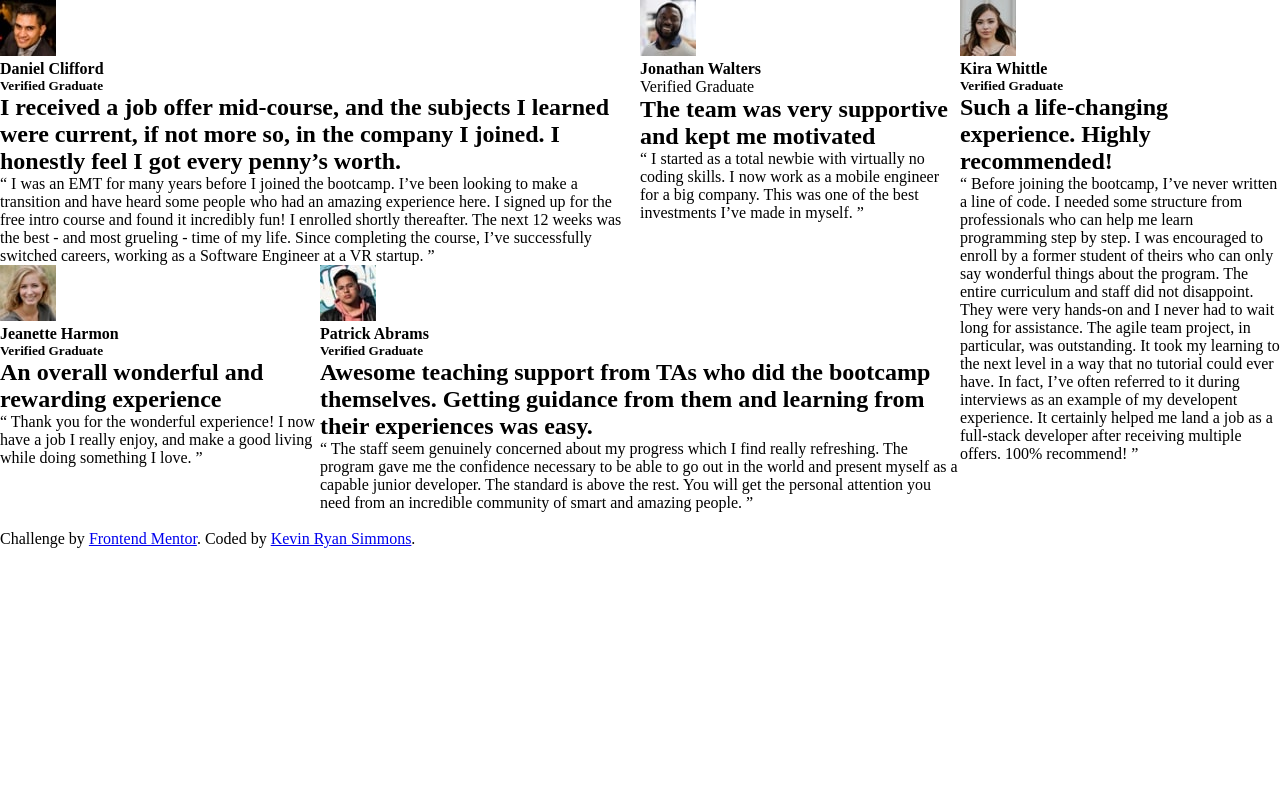
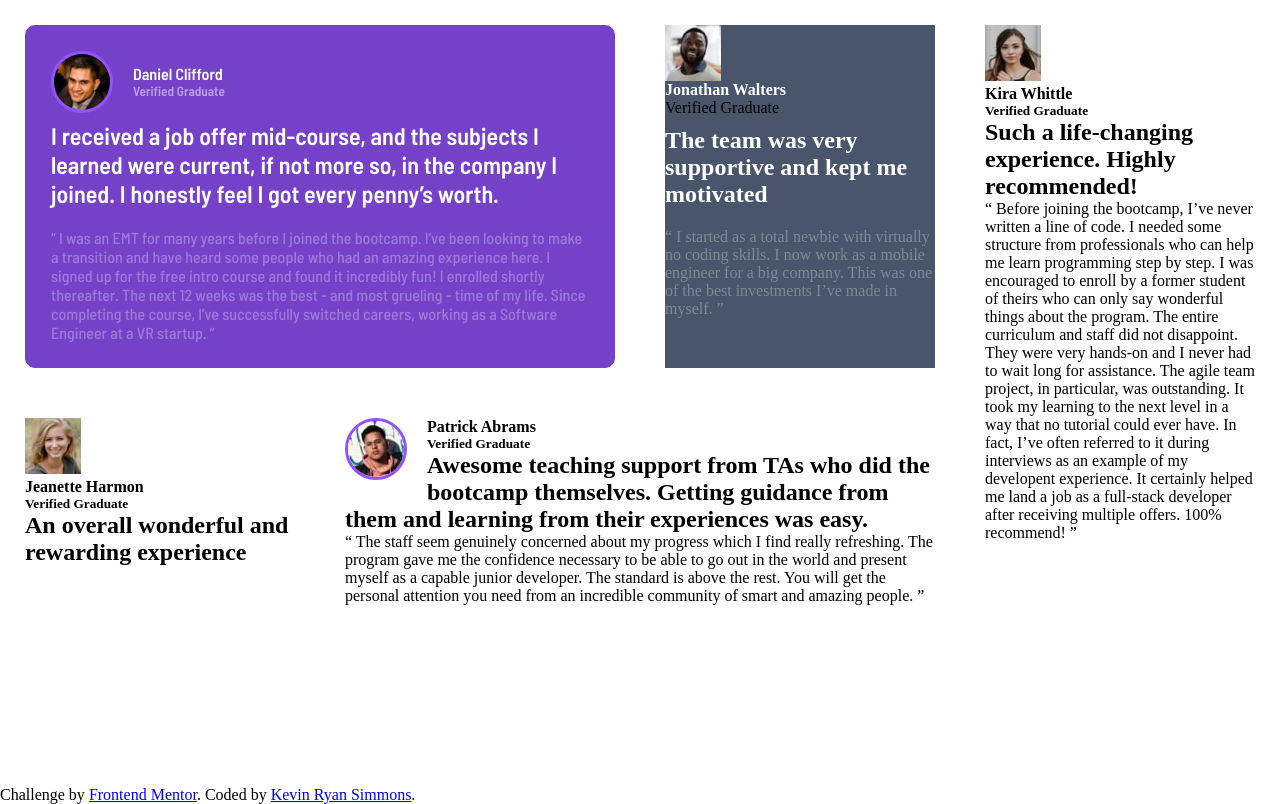
Before and after one commit to climbingryan/Testimonials-grid-section-FM, a plain HTML site: page testimonials-grid-section-main/index.html in a window 1280 px wide. Drawn offline with Linux system fonts and the light colour scheme.

Commit message:
All profile one styles

```diff
--- a/testimonials-grid-section-main/css/styles.css
+++ b/testimonials-grid-section-main/css/styles.css
@@ -3,20 +3,58 @@
     margin: 0px;
     box-sizing: border-box;
 }
-
+    /* SECTION POSITIONING */
 main {
     display: grid;
     grid-template-columns: repeat(4, 1fr);
     grid-template-rows: repeat(2, 1fr);
+    gap: 50px;
+    padding: 25px;
 }
-
 .profile-one {
     grid-column: 1 / 3;
     grid-row: 1 / 2;
+    background-color: hsl(263, 55%, 52%);
+    border: 1px solid hsl(263, 55%, 52%);
+    border-radius: 10px;
+    padding: 25px;
+    font-family: 'Barlow Semi Condensed', sans-serif;
 }
+.card-header {
+    display: flex;
+    flex-direction: column;
+    justify-content: center;
+    align-items: flex-start;
+    min-height: 60px;
+    margin-bottom: 10px;
+}
+.pic-border-purple {
+    border: 3px solid hsl(263, 100%, 66%);
+    border-radius: 100px;
+    float: left;
+    margin-right: 20px;
+}
+.profile-name-alt {
+    color: white;
+}
+.card-header h5 {
+    color: rgba(255, 255, 255, 0.5);
+}
+.quote-big {
+    color: white;
+    margin-bottom: 20px;
+}
+.quote-small {
+    color: rgba(255, 255, 255, 0.301);
+}
+
+
+
+
 .profile-two {
     grid-column: 3 / 4;
     grid-row: 1 / 2;
+    background-color: hsl(217, 19%, 35%);
 }
 .profile-three {
     grid-column: 1 / 2;
--- a/testimonials-grid-section-main/index.html
+++ b/testimonials-grid-section-main/index.html
@@ -4,6 +4,8 @@
   <meta charset="UTF-8">
   <meta name="viewport" content="width=device-width, initial-scale=1.0"> <!-- displays site properly based on user's device -->
   <link rel="icon" type="image/png" sizes="32x32" href="./images/favicon-32x32.png">
+  <link rel="preconnect" href="https://fonts.gstatic.com">
+  <link href="https://fonts.googleapis.com/css2?family=Barlow+Semi+Condensed:wght@500;600&display=swap" rel="stylesheet">
   <link rel="stylesheet" href="./css/styles.css">
   <title>Frontend Mentor | [Challenge Name Here]</title>
 
@@ -12,11 +14,12 @@
   <main>
         <!-- Profile 1 PURPLE -->
         <section class="profile-one">
+          <img class="pic-border-purple"src="images/image-daniel.jpg">
           <div class="card-header">
-            <img class="pic-border-purple"src="images/image-daniel.jpg">
             <h4 class="profile-name-alt">Daniel Clifford</h4>
             <h5>Verified Graduate</h5>
           </div>
+
 
           <h2 class="quote-big">
             I received a job offer mid-course, and the subjects I learned were current, if not more so,
@@ -68,7 +71,7 @@
           <!-- Profile 4 DARK -->
         <section class="profile-four">
           <div>
-            <img src="./images/image-patrick.jpg">
+            <img  class="pic-border-purple" src="./images/image-patrick.jpg">
             <h4 class="profile-name-light">Patrick Abrams</h4>
             <h5>Verified Graduate</h5>
           </div>
@@ -88,7 +91,7 @@
           <!-- Profile 5 WHITE -->
         <section class="profile-five">
           <div>
-            <img class="pic-border-purple" src="./images/image-kira.jpg"></img>
+            <img src="./images/image-kira.jpg"></img>
             <h4>Kira Whittle</h4>
             <h5>Verified Graduate</h5>
           </div>
@@ -110,7 +113,6 @@
         </section>
   </main>
 
-
   <footer>
     <div class="attribution">
       Challenge by <a href="https://www.frontendmentor.io?ref=challenge" target="_blank">Frontend Mentor</a>.
```
